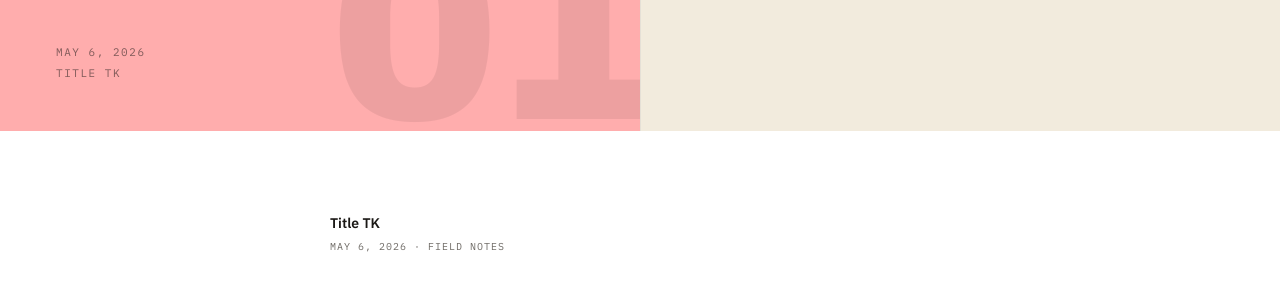
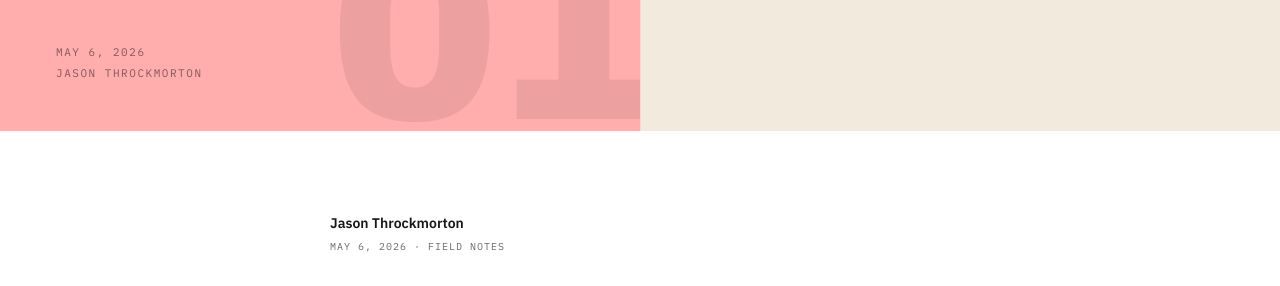
Before and after one commit to throckstar/titletk-www, an Astro site: page /journal/information-rich-insights-poor in a window 1280 px wide. Shown: the part 413-699 px from the top of the page. Built offline with nearby package versions, Linux system fonts and the light colour scheme; Astro itself is replaced by a stand-in of ours.

Commit message:
Swap signals screenshot and update author

```diff
--- a/src/content/blog/information-rich-insights-poor.md
+++ b/src/content/blog/information-rich-insights-poor.md
@@ -2,7 +2,7 @@
 title: "Information rich, insights poor."
 date: 2026-05-06
 description: "Every technology company has more signal than it knows what to do with. Most marketing organizations never see it. That gap is where North TK was born."
-author: "Title TK"
+author: "Jason Throckmorton"
 category: "Field Notes"
 accentColor: "coral-50"
 issueNumber: 1
```
Also changed, not shown: public/images/posts/information-rich/north-tk-signals.png.
